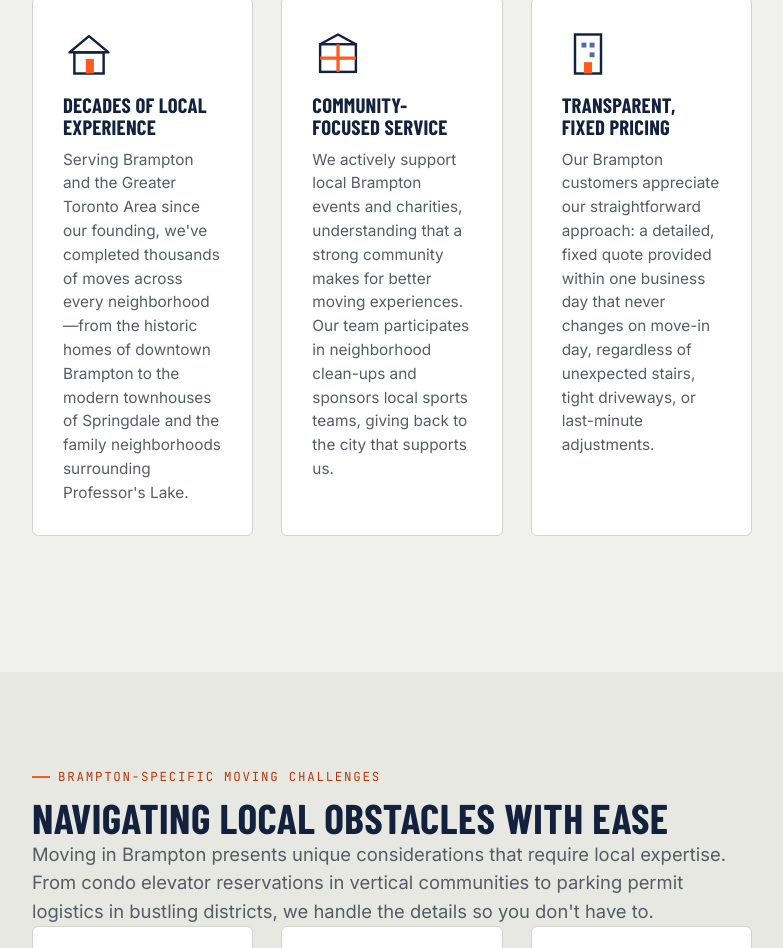
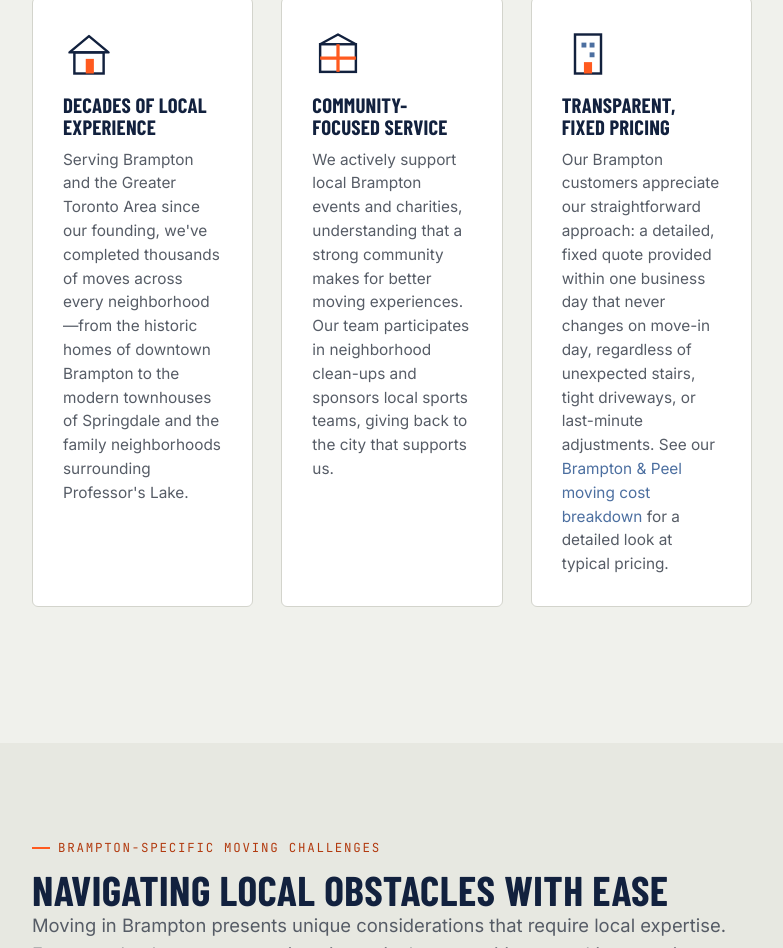
Before and after one commit to kineticmoversinc-cmd/KINETIC-MOVERS-WEBSITE, a plain HTML site: page locations/brampton.html in a window 1280 px wide. Shown: the part 1113-2061 px from the top of the page, without its empty margins (42-825 px from the left). Drawn offline with nearby package versions, Linux system fonts and the light colour scheme; a web font is replaced by a local one.

Commit message:
Update brampton.html

```diff
--- a/locations/brampton.html
+++ b/locations/brampton.html
@@ -249,7 +249,7 @@ height="0" width="0" style="display:none;visibility:hidden"></iframe></noscript>
           <div class="card">
             <svg class="card-icon" viewBox="0 0 64 64" xmlns="http://www.w3.org/2000/svg" aria-hidden="true"><rect x="16" y="8" width="32" height="48" fill="none" stroke="#12213E" stroke-width="3"/><rect x="24" y="18" width="6" height="6" fill="#4C6FA0"/><rect x="34" y="18" width="6" height="6" fill="#4C6FA0"/><rect x="34" y="30" width="6" height="6" fill="#4C6FA0"/><rect x="27" y="42" width="10" height="14" fill="#FF5A1F"/></svg>
             <h3>Transparent, Fixed Pricing</h3>
-            <p>Our Brampton customers appreciate our straightforward approach: a detailed, fixed quote provided within one business day that never changes on move-in day, regardless of unexpected stairs, tight driveways, or last-minute adjustments.</p>
+<p>Our Brampton customers appreciate our straightforward approach: a detailed, fixed quote provided within one business day that never changes on move-in day, regardless of unexpected stairs, tight driveways, or last-minute adjustments. See our <a href="/content-hub/brampton-peel-moving-cost-breakdown">Brampton & Peel moving cost breakdown</a> for a detailed look at typical pricing.</p>
           </div>
         </div>
       </div>
```
